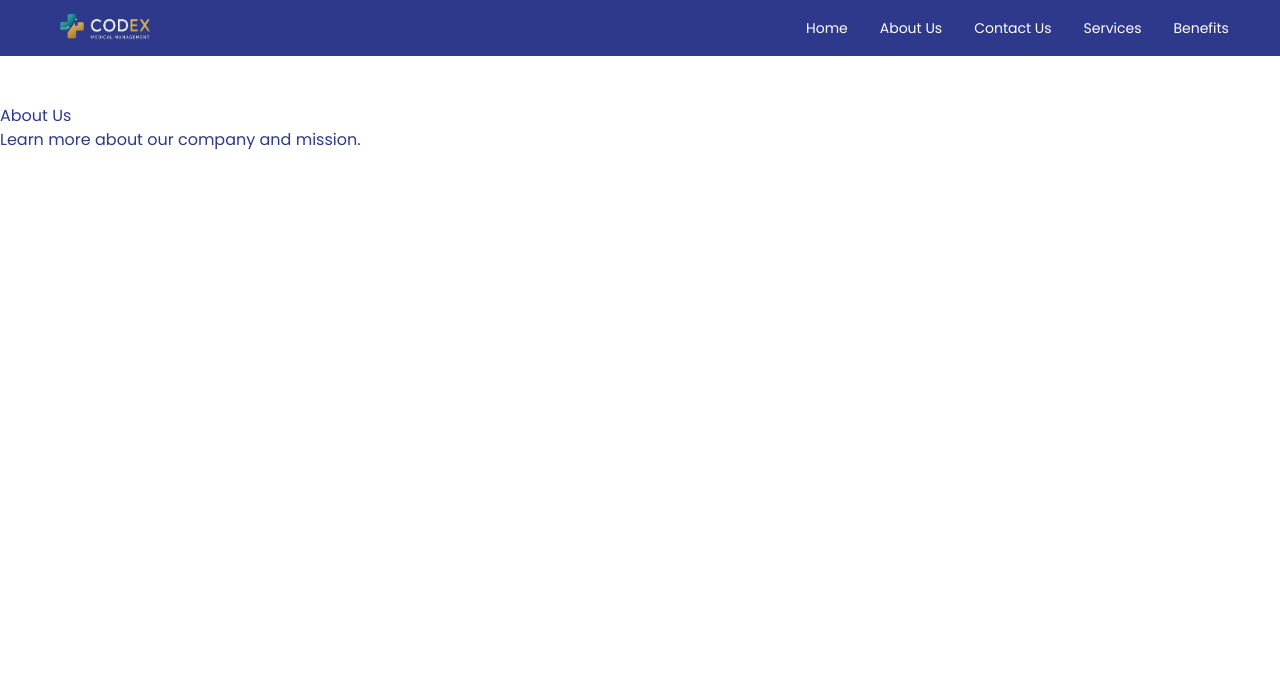
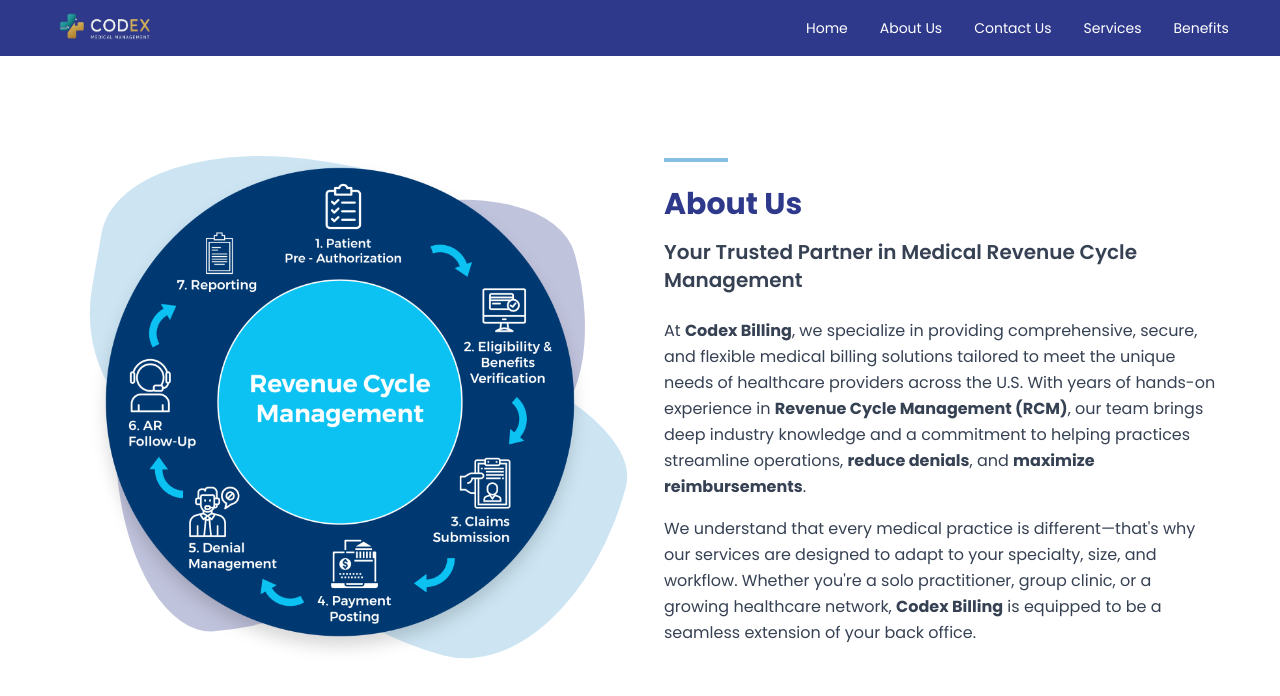
Before and after one commit to desmondortega/billing_website, a Next.js app: page /about in a window 1280 px wide. Shown: the top 696 px of the page. Built offline with nearby package versions, Linux system fonts and the light colour scheme.

Commit message:
Finished about us page

```diff
--- a/app/about/page.js
+++ b/app/about/page.js
@@ -1,8 +1,129 @@
+import Image from "next/image";
+
 export default function About() {
   return (
-    <main>
-      <h1>About Us</h1>
-      <p>Learn more about our company and mission.</p>
+    <main className="container mx-auto py-12 px-4">
+      <div className="flex flex-col md:flex-row items-center justify-between gap-12 max-w-6xl mx-auto">
+        {/* Left side - Image */}
+        <div className="flex-1 w-full md:w-1/2">
+          <div
+            className="relative flex justify-center items-center"
+            style={{ minHeight: "400px" }}
+          >
+            {/* Blob 1 - top left */}
+            <div
+              className="absolute z-0"
+              style={{
+                backgroundColor: "var(--tertiary)",
+                top: "0%",
+                left: "5%",
+                width: "60%",
+                height: "60%",
+                borderRadius: "70% 30% 60% 40% / 40% 50% 60% 50%",
+                opacity: 0.4,
+                transform: "rotate(10deg)",
+              }}
+            ></div>
+
+            {/* Blob 2 - top right */}
+            <div
+              className="absolute z-0"
+              style={{
+                backgroundColor: "var(--secondary)",
+                top: "10%",
+                right: "5%",
+                width: "55%",
+                height: "50%",
+                borderRadius: "40% 60% 30% 70% / 60% 40% 70% 30%",
+                opacity: 0.3,
+                transform: "rotate(-15deg)",
+              }}
+            ></div>
+
+            {/* Blob 3 - bottom left */}
+            <div
+              className="absolute z-0"
+              style={{
+                backgroundColor: "var(--secondary)",
+                bottom: "5%",
+                left: "10%",
+                width: "50%",
+                height: "55%",
+                borderRadius: "55% 45% 70% 30% / 40% 60% 40% 60%",
+                opacity: 0.3,
+                transform: "rotate(-5deg)",
+              }}
+            ></div>
+
+            {/* Blob 4 - bottom right */}
+            <div
+              className="absolute z-0"
+              style={{
+                backgroundColor: "var(--tertiary)",
+                bottom: "0%",
+                right: "0%",
+                width: "60%",
+                height: "60%",
+                borderRadius: "35% 65% 40% 60% / 60% 30% 70% 40%",
+                opacity: 0.4,
+                transform: "rotate(15deg)",
+              }}
+            ></div>
+
+            <Image
+              src="/RCM.png"
+              alt="Codex Billing Team"
+              width={500}
+              height={400}
+              className="relative z-10 max-w-full h-auto drop-shadow-xl"
+              style={{
+                filter: "drop-shadow(0 10px 8px rgb(0 0 0 / 0.15))",
+                borderRadius: "50%",
+              }}
+            />
+          </div>
+        </div>
+
+        {/* Right side - Text content */}
+        <div className="flex-1 w-full md:w-1/2">
+          <div className="mb-2">
+            <div
+              className="w-16 h-1 mb-6"
+              style={{ backgroundColor: "var(--tertiary)" }}
+            ></div>
+            <h1
+              className="text-3xl font-bold mb-4"
+              style={{ color: "var(--secondary)" }}
+            >
+              About Us
+            </h1>
+            <h2 className="text-xl font-semibold mb-6 text-gray-700">
+              Your Trusted Partner in Medical Revenue Cycle Management
+            </h2>
+          </div>
+
+          <div className="space-y-4 text-gray-700">
+            <p className="leading-relaxed">
+              At <strong>Codex Billing</strong>, we specialize in providing
+              comprehensive, secure, and flexible medical billing solutions
+              tailored to meet the unique needs of healthcare providers across
+              the U.S. With years of hands-on experience in{" "}
+              <strong>Revenue Cycle Management (RCM)</strong>, our team brings
+              deep industry knowledge and a commitment to helping practices
+              streamline operations, <strong>reduce denials</strong>, and{" "}
+              <strong>maximize reimbursements</strong>.
+            </p>
+
+            <p className="leading-relaxed">
+              We understand that every medical practice is different—that's why
+              our services are designed to adapt to your specialty, size, and
+              workflow. Whether you're a solo practitioner, group clinic, or a
+              growing healthcare network, <strong>Codex Billing</strong> is
+              equipped to be a seamless extension of your back office.
+            </p>
+          </div>
+        </div>
+      </div>
     </main>
   );
 }
```
Also changed, not shown: public/RCM.png (added).
